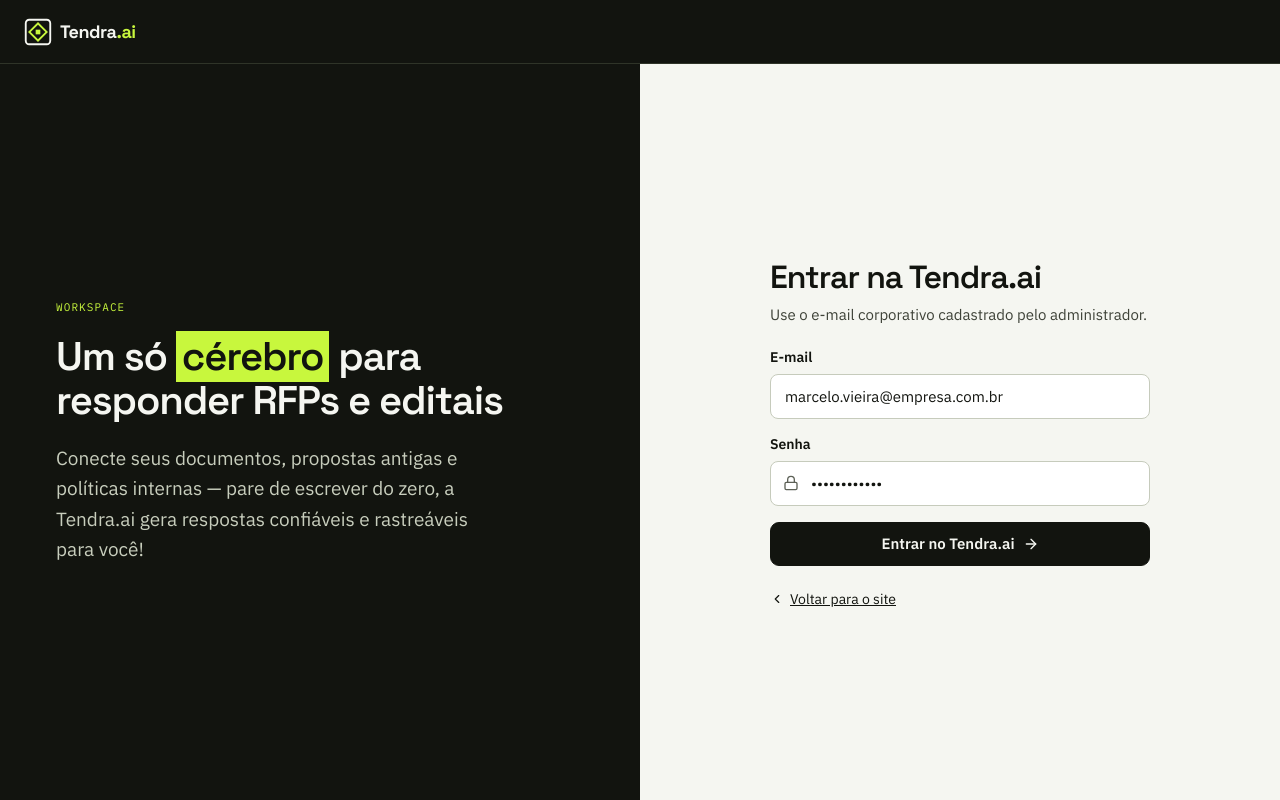
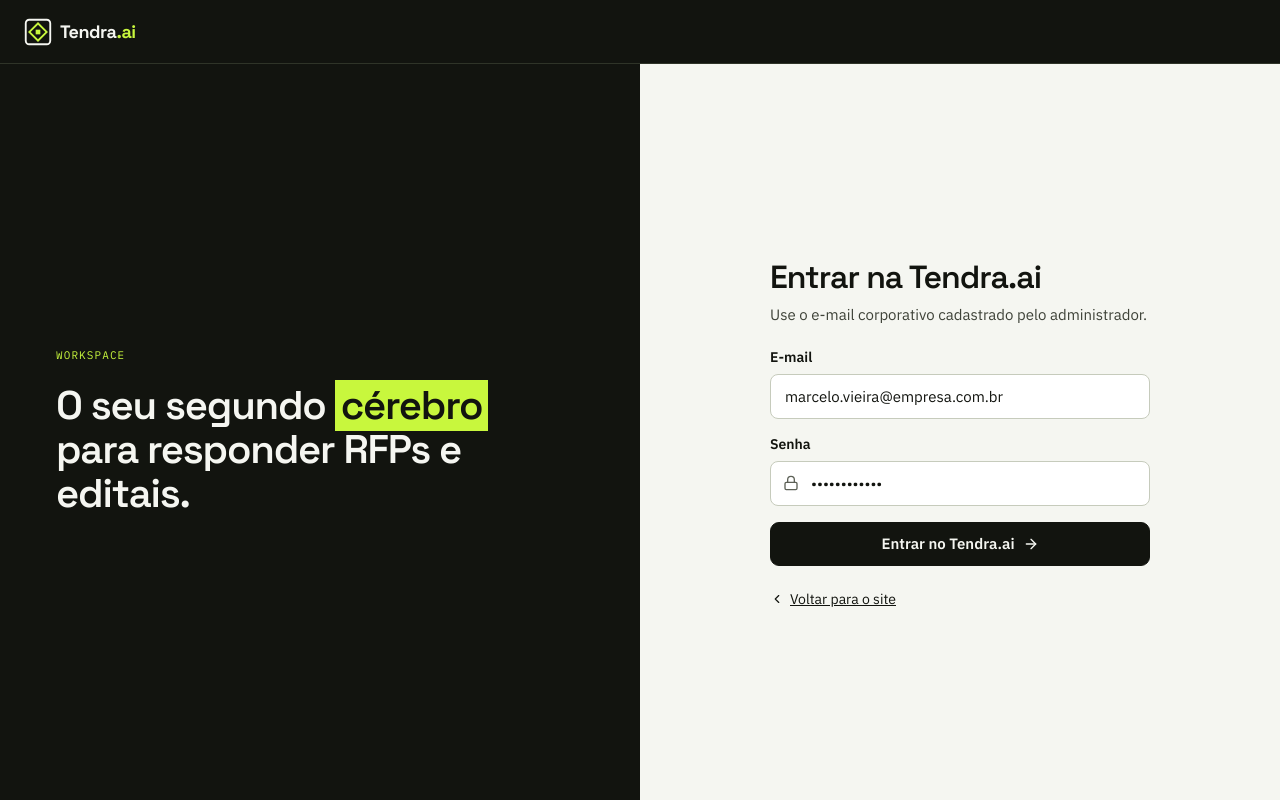
Before and after one commit to bragarodriguesr/tendra-ai-front, a React (Vite) app: page / in a window 1280 px wide. Both pictures are taken after a click on the button "Entrar". Built offline with nearby package versions, Linux system fonts and the light colour scheme.

Commit message:
Login: título "O seu segundo cérebro" e sem o texto de apoio
Co-Authored-By: Claude Opus 5.5 <noreply@anthropic.com>
Claude-Session: https://claude.ai/code/session_01UgQYPCCJcjJSEZ41TNCf4u

```diff
--- a/src/LoginPage.jsx
+++ b/src/LoginPage.jsx
@@ -25,10 +25,7 @@ export function LoginPage({ ws, onEnter, onSite }) {
         <div className="tdr-login-aside">
           <div style={{ display: "grid", gap: 20, maxWidth: 460 }}>
             <MonoLabel tone="accent">Workspace</MonoLabel>
-            <h2 className="tdr-login-headline">Um só <span className="tdr-login-mark">cérebro</span> para responder RFPs e editais</h2>
-            <p className="tdr-login-lead">
-              Conecte seus documentos, propostas antigas e políticas internas — pare de escrever do zero, a Tendra.ai gera respostas confiáveis e rastreáveis para você!
-            </p>
+            <h2 className="tdr-login-headline">O seu segundo <span className="tdr-login-mark">cérebro</span> para responder RFPs e editais.</h2>
           </div>
         </div>
         <div className="tdr-login-main">
--- a/src/index.css
+++ b/src/index.css
@@ -41,13 +41,11 @@ label:has(> [role="switch"]) * { box-sizing: border-box; }
 .tdr-login-headline { margin: 0; font-family: var(--font-display); font-weight: 600; font-size: 40px; line-height: 1.1; letter-spacing: -0.03em; color: var(--text-on-inverse); text-wrap: balance; }
 /* Marcador limão atrás da palavra (limão é preenchimento; o texto sobre ele é tinta), como no hero do site. */
 .tdr-login-mark { background: var(--brand-lime); color: var(--brand-ink); padding: 0 6px; -webkit-box-decoration-break: clone; box-decoration-break: clone; }
-.tdr-login-lead { margin: 0; font-size: var(--text-lead-size); line-height: var(--text-lead-lh); color: var(--ink-200); max-width: 46ch; text-wrap: pretty; }
 .tdr-login-main { display: flex; align-items: center; justify-content: center; padding: 40px clamp(16px, 5vw, 40px); }
 @media (max-width: 900px) {
   .tdr-login { grid-template-columns: minmax(0, 1fr); grid-template-rows: auto 1fr; }
   .tdr-login-aside { padding: 24px 16px 28px; }
   .tdr-login-headline { font-size: 26px; }
-  .tdr-login-lead { font-size: 16px; }
   .tdr-login-main { align-items: flex-start; padding: 32px 16px 48px; }
 }
 
```
